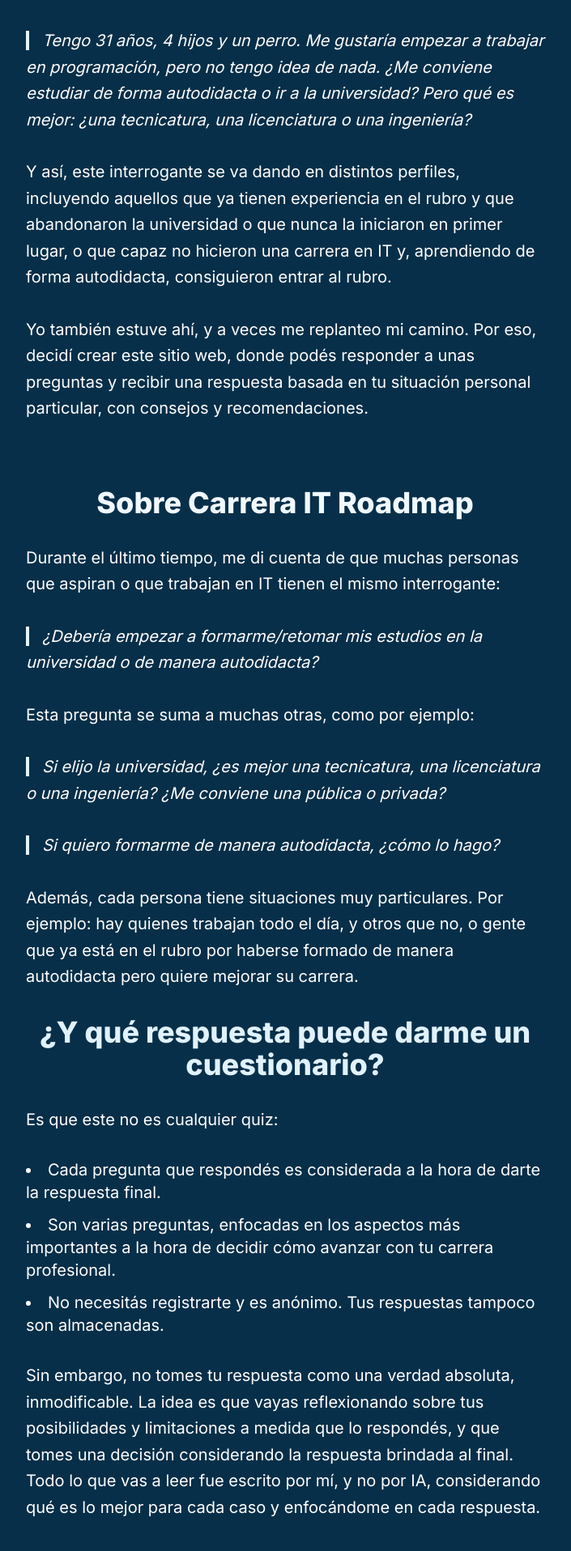
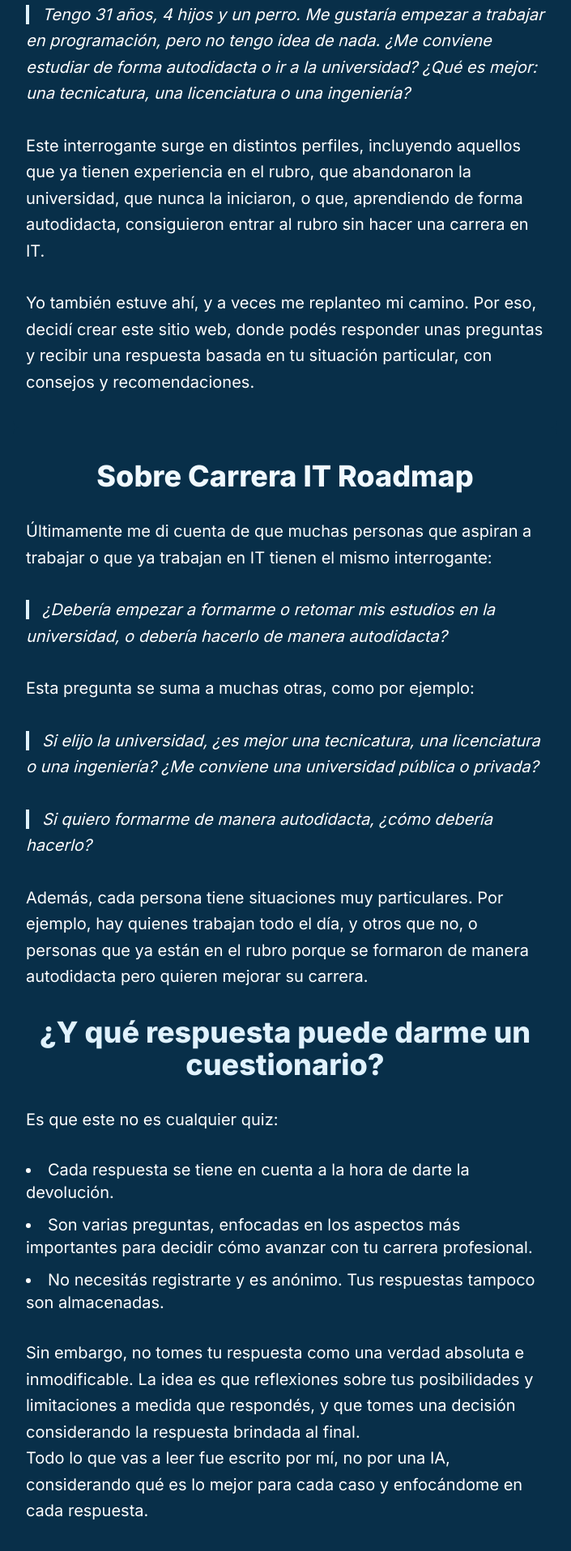
Before and after one commit to aronmilenait/carrerait-roadmap, a Next.js app in the folder carrerait-roadmap/: page /info in a window 1280 px wide. Shown: the part 786-2702 px from the top of the page at 81% size, without its empty margins (288-993 px from the left). Built offline with nearby package versions, Linux system fonts and the light colour scheme.

Commit message:
Correct the grammars in the info page.

```diff
--- a/carrerait-roadmap/src/app/components/AboutMe.tsx
+++ b/carrerait-roadmap/src/app/components/AboutMe.tsx
@@ -46,11 +46,11 @@ const AboutMe = () => {
         Sobre mí
       </h1>
       <p className={paragraphClasses}>
-        ¡Hola! Me llamo Milena, y soy de Argentina. Estoy trabajando en el área
-        de desarrollo desde 2023, y me hace muy feliz dedicarme a esto.
+        ¡Hola! Me llamo Milena y soy de Argentina. Trabajo en el área de
+        desarrollo desde 2023, y me hace muy feliz dedicarme a esto.
       </p>
       <p className={paragraphClasses}>
-        Si tenés alguna duda sobre el proyecto, feedback o simplemente querés
+        Si tenés alguna duda sobre el proyecto, feedback, o simplemente querés
         ampliar tu red de contactos, podés encontrarme en:
       </p>
       <div className="flex justify-center space-x-8 mb-8">
@@ -101,7 +101,7 @@ const AboutMe = () => {
         ¿Cómo nació este proyecto?
       </h2>
       <p className={paragraphClasses}>
-        La idea de crearlo surgió de ver a muchas personas consultando qué era
+        La idea de crearlo surgió al ver a muchas personas consultando qué era
         lo mejor para su formación, basándose en sus situaciones personales. Por
         ejemplo:
       </p>
@@ -109,22 +109,20 @@ const AboutMe = () => {
         <span className={quoteClasses}>
           Tengo 31 años, 4 hijos y un perro. Me gustaría empezar a trabajar en
           programación, pero no tengo idea de nada. ¿Me conviene estudiar de
-          forma autodidacta o ir a la universidad? Pero qué es mejor: ¿una
+          forma autodidacta o ir a la universidad? ¿Qué es mejor: una
           tecnicatura, una licenciatura o una ingeniería?
         </span>
       </p>
       <p className={paragraphClasses}>
-        Y así, este interrogante se va dando en distintos perfiles, incluyendo
-        aquellos que ya tienen experiencia en el rubro y que abandonaron la
-        universidad o que nunca la iniciaron en primer lugar, o que capaz no
-        hicieron una carrera en IT y, aprendiendo de forma autodidacta,
-        consiguieron entrar al rubro.
+        Este interrogante surge en distintos perfiles, incluyendo aquellos que
+        ya tienen experiencia en el rubro, que abandonaron la universidad, que
+        nunca la iniciaron, o que, aprendiendo de forma autodidacta,
+        consiguieron entrar al rubro sin hacer una carrera en IT.
       </p>
-
       <p className={paragraphClasses}>
         Yo también estuve ahí, y a veces me replanteo mi camino. Por eso, decidí
-        crear este sitio web, donde podés responder a unas preguntas y recibir
-        una respuesta basada en tu situación personal particular, con consejos y
+        crear este sitio web, donde podés responder unas preguntas y recibir una
+        respuesta basada en tu situación particular, con consejos y
         recomendaciones.
       </p>
     </section>
--- a/carrerait-roadmap/src/app/components/AboutWebsite.tsx
+++ b/carrerait-roadmap/src/app/components/AboutWebsite.tsx
@@ -15,7 +15,7 @@ const AboutWebsite = () => {
   ].join(" ");
 
   const quoteClasses = [
-"text-white",
+    "text-white",
     "italic",
     "text-xl",
     "leading-relaxed",
@@ -31,14 +31,14 @@ const AboutWebsite = () => {
       </h1>
 
       <p className={paragraphClasses}>
-        Durante el último tiempo, me di cuenta de que muchas personas que
-        aspiran o que trabajan en IT tienen el mismo interrogante:
+        Últimamente me di cuenta de que muchas personas que aspiran a trabajar o
+        que ya trabajan en IT tienen el mismo interrogante:
       </p>
 
       <p className={paragraphClasses}>
         <span className={quoteClasses}>
-          ¿Debería empezar a formarme/retomar mis estudios en la universidad o
-          de manera autodidacta?
+          ¿Debería empezar a formarme o retomar mis estudios en la universidad,
+          o debería hacerlo de manera autodidacta?
         </span>
       </p>
 
@@ -49,21 +49,21 @@ const AboutWebsite = () => {
       <p className={paragraphClasses}>
         <span className={quoteClasses}>
           Si elijo la universidad, ¿es mejor una tecnicatura, una licenciatura o
-          una ingeniería? ¿Me conviene una pública o privada?
+          una ingeniería? ¿Me conviene una universidad pública o privada?
         </span>
       </p>
 
       <p className={paragraphClasses}>
         <span className={quoteClasses}>
-          Si quiero formarme de manera autodidacta, ¿cómo lo hago?
+          Si quiero formarme de manera autodidacta, ¿cómo debería hacerlo?
         </span>
       </p>
 
       <p className={paragraphClasses}>
-        Además, cada persona tiene situaciones muy particulares. Por ejemplo:
-        hay quienes trabajan todo el día, y otros que no, o gente que ya está en
-        el rubro por haberse formado de manera autodidacta pero quiere mejorar
-        su carrera.
+        Además, cada persona tiene situaciones muy particulares. Por ejemplo,
+        hay quienes trabajan todo el día, y otros que no, o personas que ya
+        están en el rubro porque se formaron de manera autodidacta pero quieren
+        mejorar su carrera.
       </p>
 
       <h2 className="text-4xl font-extrabold text-sky-100 text-center">
@@ -74,12 +74,11 @@ const AboutWebsite = () => {
 
       <ul className={listClasses}>
         <li>
-          Cada pregunta que respondés es considerada a la hora de darte la
-          respuesta final.
+          Cada respuesta se tiene en cuenta a la hora de darte la devolución.
         </li>
         <li>
-          Son varias preguntas, enfocadas en los aspectos más importantes a la
-          hora de decidir cómo avanzar con tu carrera profesional.
+          Son varias preguntas, enfocadas en los aspectos más importantes para
+          decidir cómo avanzar con tu carrera profesional.
         </li>
         <li>
           No necesitás registrarte y es anónimo. Tus respuestas tampoco son
@@ -88,13 +87,13 @@ const AboutWebsite = () => {
       </ul>
 
       <p className={paragraphClasses}>
-        Sin embargo, no tomes tu respuesta como una verdad absoluta,
-        inmodificable. La idea es que vayas reflexionando sobre tus
-        posibilidades y limitaciones a medida que lo respondés, y que tomes una
-        decisión considerando la respuesta brindada al final.
+        Sin embargo, no tomes tu respuesta como una verdad absoluta e
+        inmodificable. La idea es que reflexiones sobre tus posibilidades y
+        limitaciones a medida que respondés, y que tomes una decisión
+        considerando la respuesta brindada al final.
         <br />
-        Todo lo que vas a leer fue escrito por mí, y no por IA, considerando qué
-        es lo mejor para cada caso y enfocándome en cada respuesta.
+        Todo lo que vas a leer fue escrito por mí, no por una IA, considerando
+        qué es lo mejor para cada caso y enfocándome en cada respuesta.
       </p>
     </section>
   );
```
